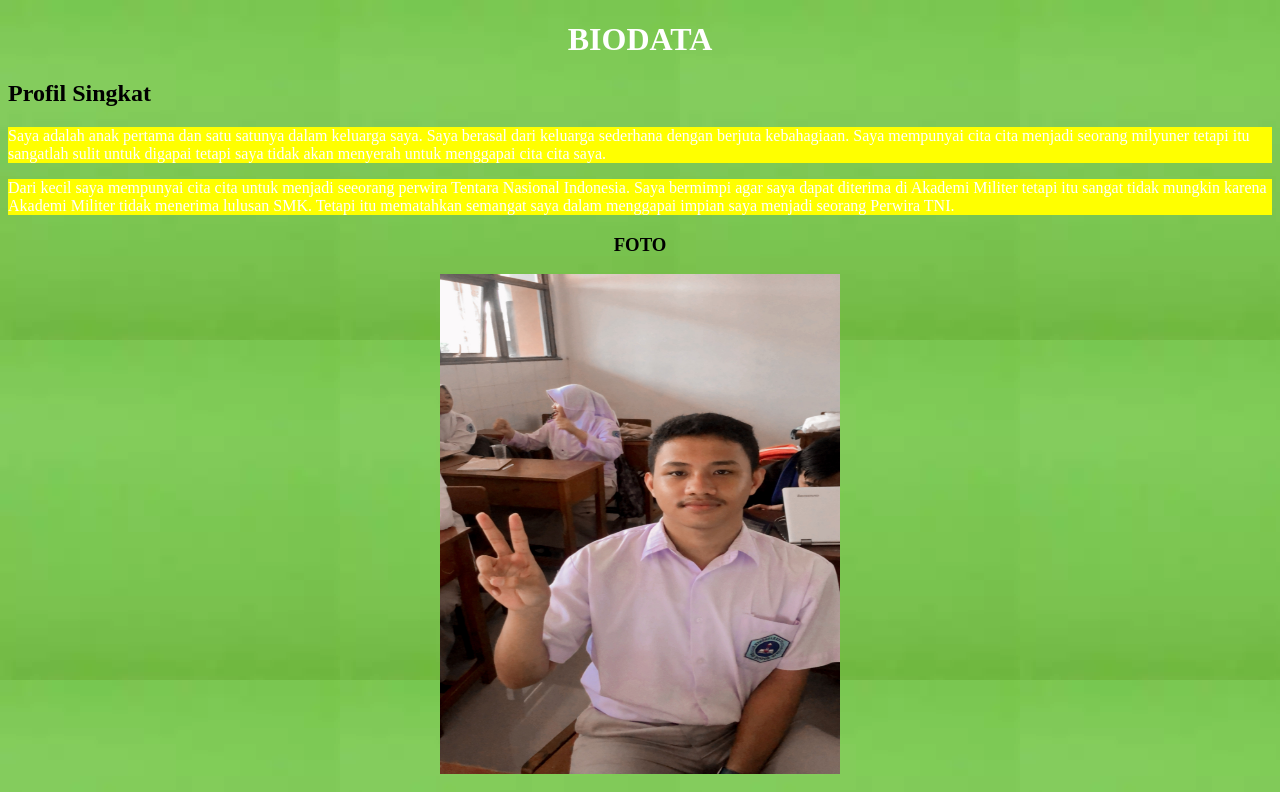
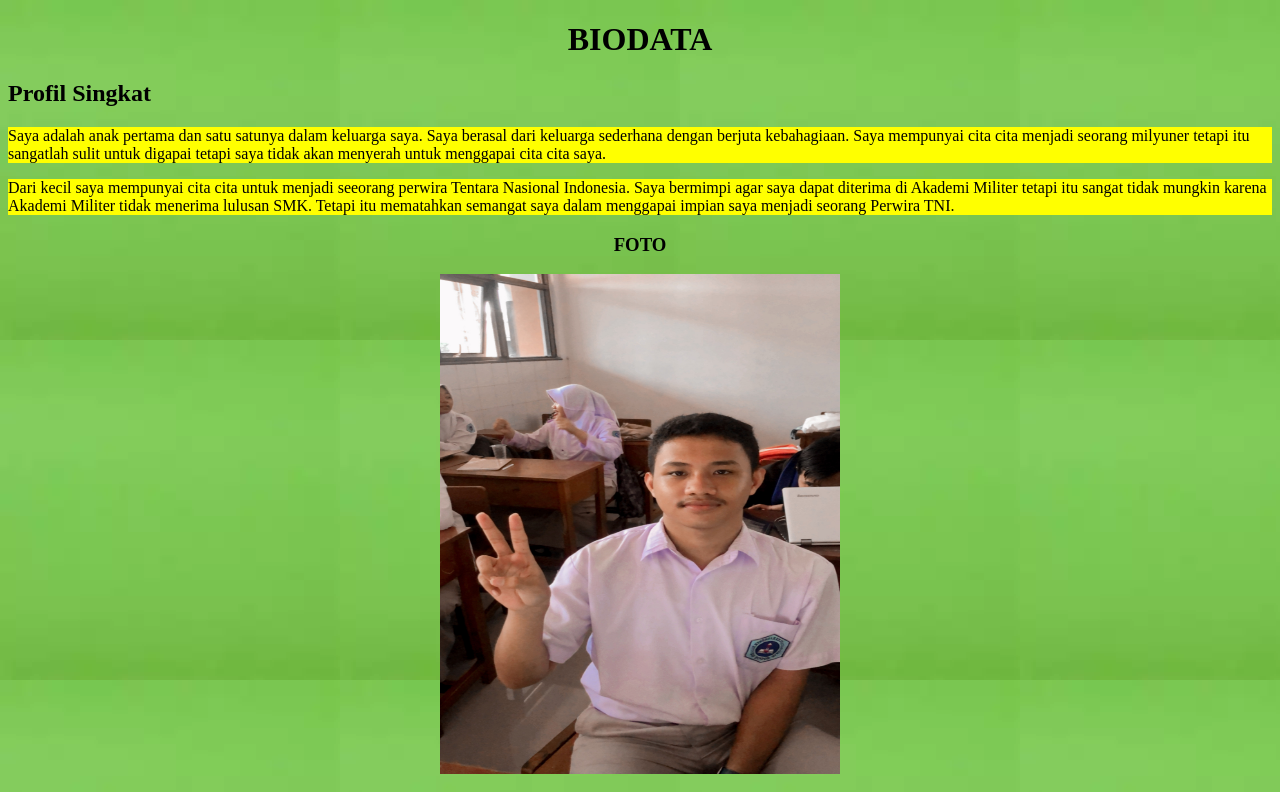
Before and after one commit to marianothomas/marianothomas.github.io, a plain HTML site: page index.html in a window 1280 px wide. Shown: the top 792 px of the page. Drawn offline with Linux system fonts and the light colour scheme.

Commit message:
Update index.css

```diff
--- a/index.css
+++ b/index.css
@@ -1,7 +1,7 @@
 	h1 {text-align: center;}
-	h1 {color: white;}
-	p {color: white; background-color: yellow}
-	ul {color: white;}
+	h1 {color: black;}
+	p {color: black; background-color: yellow}
+	ul {color: black;}
 	ul {font-size: 20px}
 	body {background-color: green}
 	img {src="pas_foto.jpg" width="400px" height="500px" style="display: block; margin: auto; border: dotted; display:block;}
```
